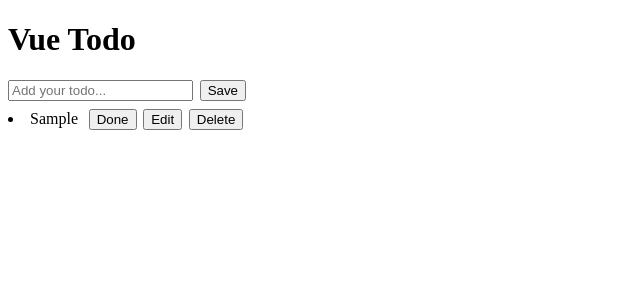
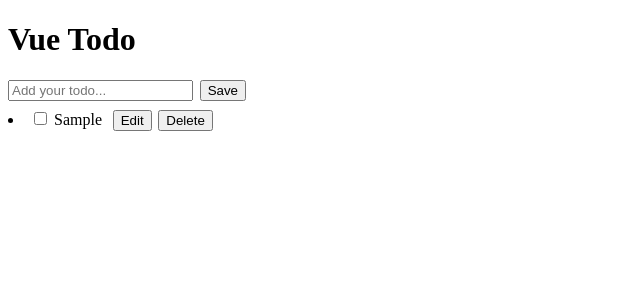
Before and after one commit to si-mv/vue-todo, a Vue app: page / in a window 1280 px wide. Both pictures are taken after typing "Sample" into the empty fields and a click on the button "Save". Shown: the top 300 px of the page, without its empty margins (0-640 px from the left). Built offline with nearby package versions, Linux system fonts and the light colour scheme.

Commit message:
adds checkboxes

```diff
--- a/src/components/TodoItem.vue
+++ b/src/components/TodoItem.vue
@@ -4,10 +4,8 @@
       'text-decoration': todo.done ? 'line-through' : 'none'
     }"
   >
+    <input type="checkbox" v-model="todo.done" />
     {{ todo.text }}
-    <button @click="todo.done = !todo.done">
-      Done
-    </button>
     <button @click="todoModel = { ...todo }">
       Edit
     </button>
```
Also changed, not shown: 1 other file (tests, documents, lock files or other folders).
